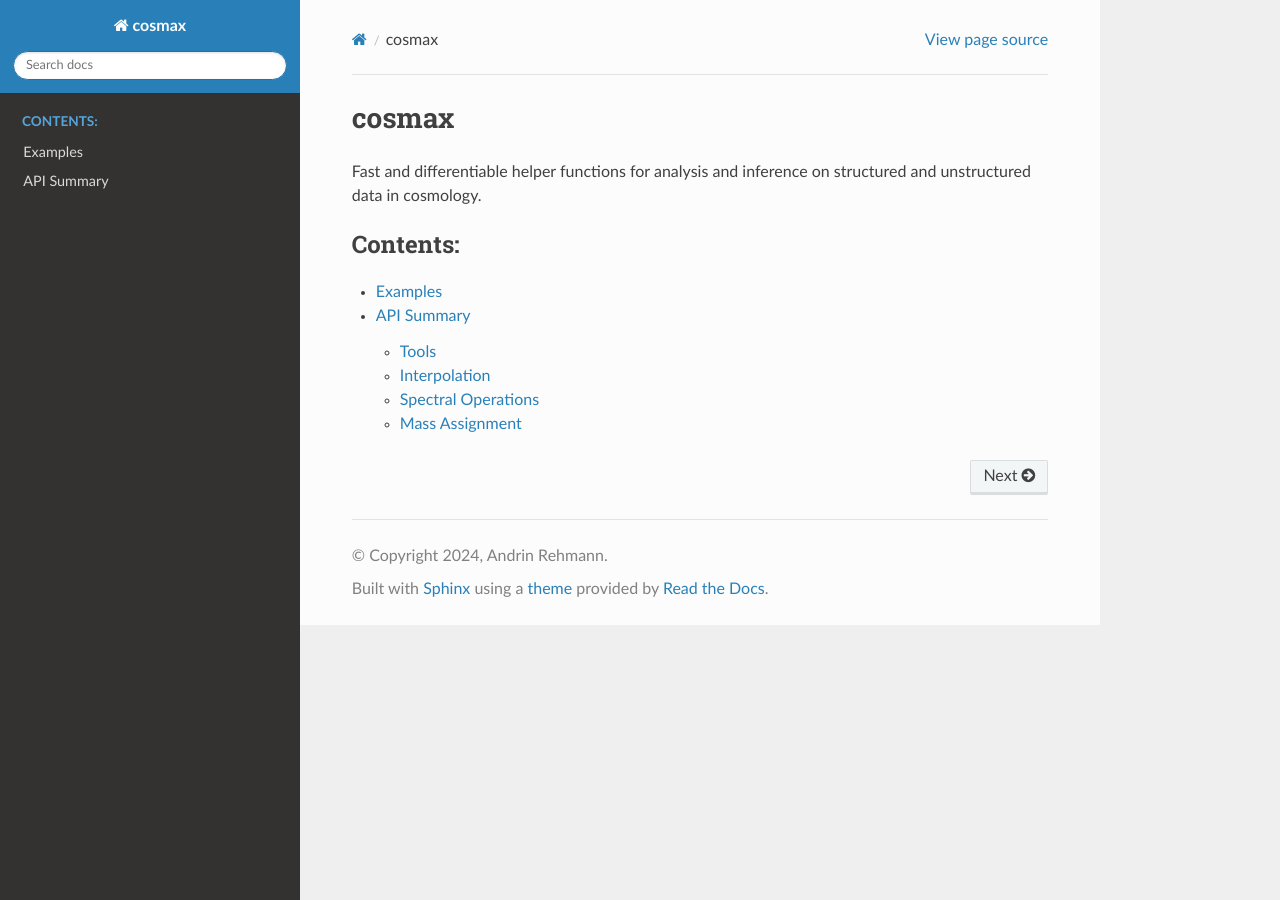
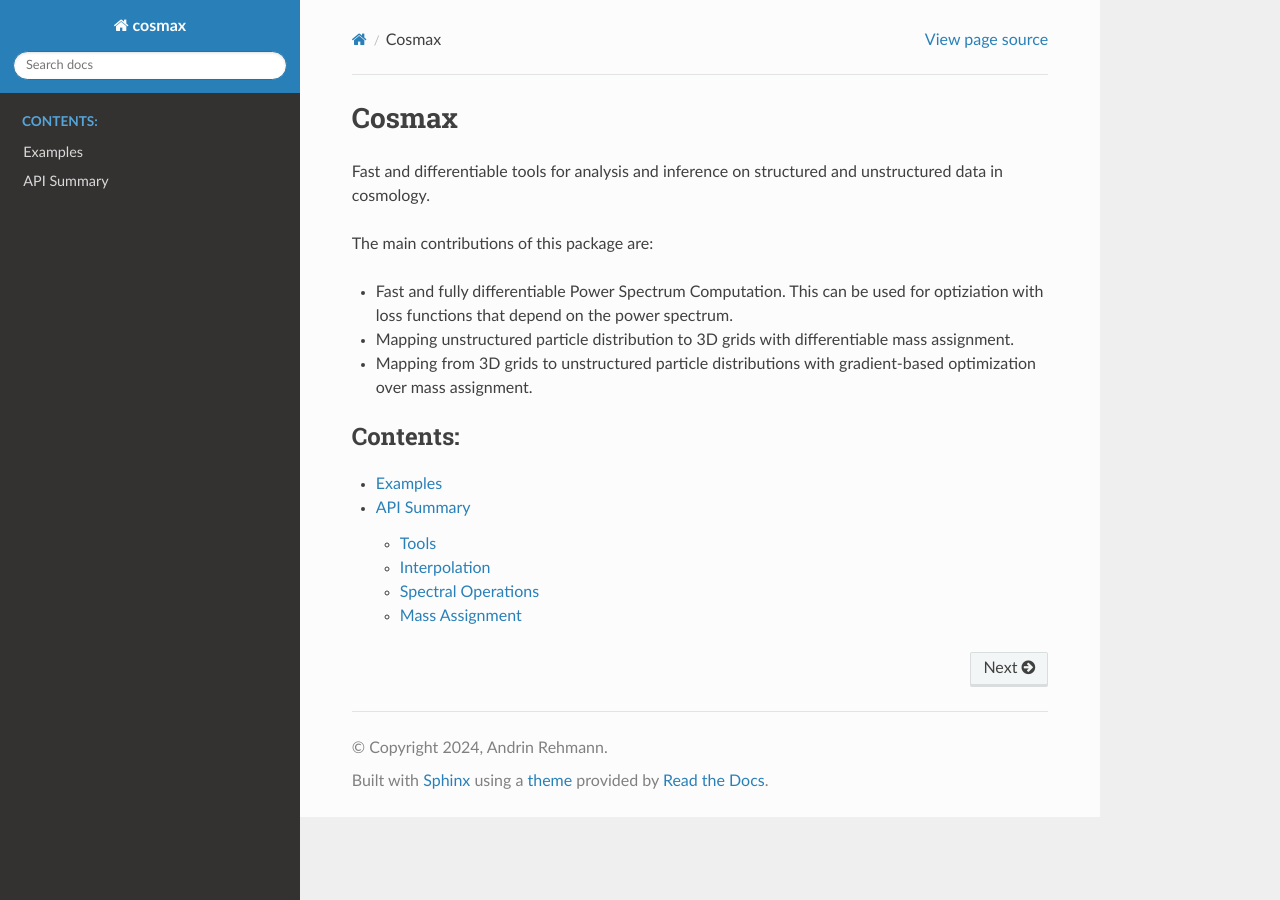
Before and after one commit to andrinr/cosmax, a Sphinx documentation site: the page built from docs/source/index.rst, in a window 1280 px wide. Built offline with Sphinx 7.4.7 and the Read the Docs theme 3.1.0, drawn with Linux system fonts in a browser that asks for light colours.

```diff
--- a/docs/source/index.rst
+++ b/docs/source/index.rst
@@ -1,7 +1,14 @@
-cosmax
+Cosmax
 ======================
 
-Fast and differentiable helper functions for analysis and inference on structured and unstructured data in cosmology.
+Fast and differentiable tools for analysis and inference on structured and unstructured data in cosmology.
+
+The main contributions of this package are:
+
+- Fast and fully differentiable Power Spectrum Computation. This can be used for optiziation with loss functions that depend on the power spectrum.
+- Mapping unstructured particle distribution to 3D grids with differentiable mass assignment.
+- Mapping from 3D grids to unstructured particle distributions with gradient-based optimization over mass assignment.
+
 
 .. toctree::
    :maxdepth: 2
```
Also changed, not shown: README.md (+3 -1 lines), docs/source/examples.rst (+32 -0 lines).
